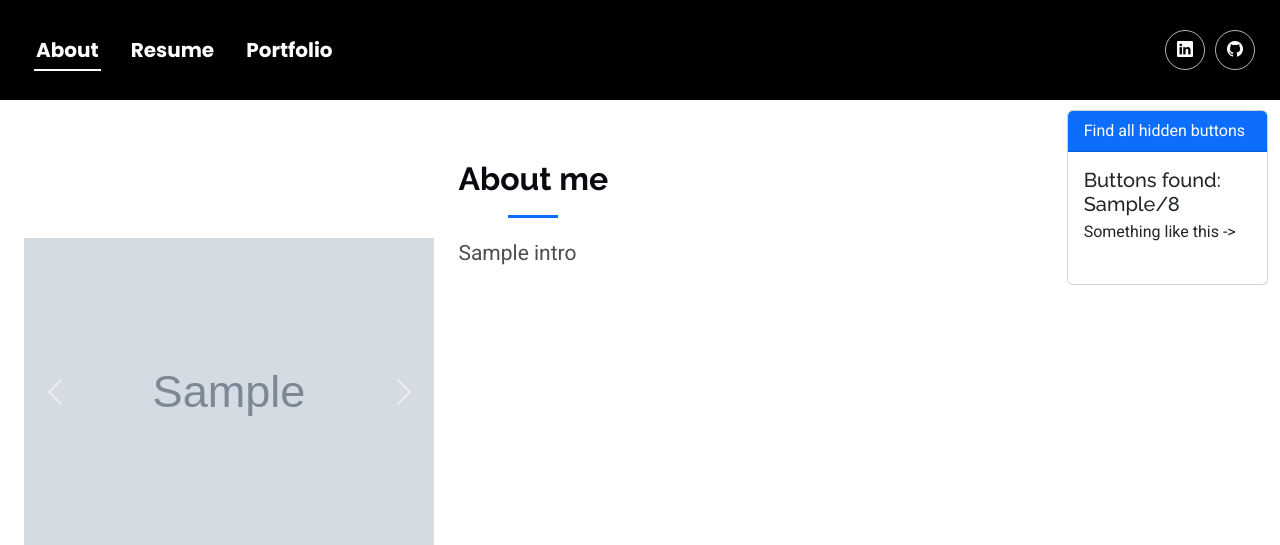
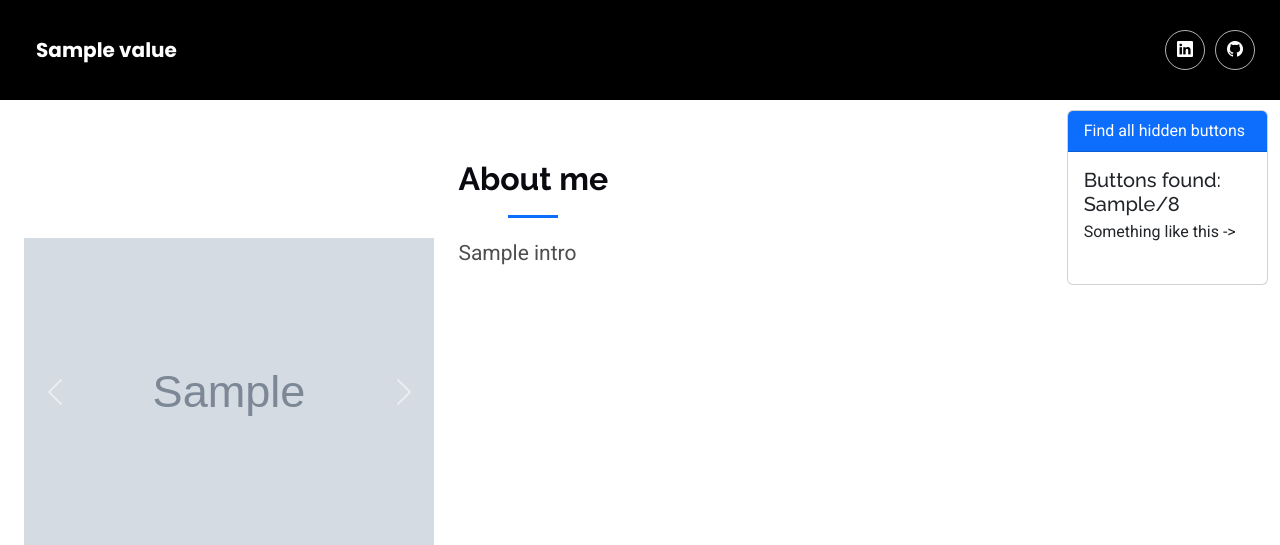
Before and after one commit to KingBubIII/portfolio_website, a Django app: template me_info/templates/me_info/about_me_home.html in a window 1280 px wide. Shown: the top 545 px of the page. Run offline with Django 5.2, Linux system fonts and the light colour scheme; the template is opened without the code that fills it: most values are stand-ins (such as "Sample title", 1, 10 or a date in 2020); grey boxes marked "Sample" are stand-in pictures; parts of the project's set-up code (start-up, migrations or seed data) failed here and were passed over; some libraries are stand-ins or nearby versions.

Commit message:
changed base html to include variable headers that scroll to elements so it works on multiple pages

```diff
--- a/me_info/static/JSON/about_me.json
+++ b/me_info/static/JSON/about_me.json
@@ -1,4 +1,7 @@
 {
+  "section_scrollers": {"about":"About",
+                        "resume":"Resume",
+                        "portfolio":"Portfolio"},
   "intro": "Welcome to my website and thank you for visiting! I'm Caleb Richardson, a dedicated Python developer and avid self-learner with a passion for traveling. My coding journey began in high school and has continued to grow ever since. I specialize in Python and am excited to grow in my programming career.\n\nOn this site, you'll find a showcase of my project portfolio, complete with links to deployed projects and initial production environments. I am always ready and eager to connect with others, expand my portfolio, and enhance my skills. Please feel free to reach out to me on any listed social media platforms.",
   "education": [
     {
--- a/printing/static/JSON/about_printing.json
+++ b/printing/static/JSON/about_printing.json
@@ -1,4 +1,6 @@
 {
+    "section_scrollers": {"about":"About",
+                        "message":"Message"},
     "intro": "Looking for high-quality 3D prints? I offer custom printing services for ready-made models, ensuring precise detail and a smooth finish. Whether you need miniatures, game accessories, prototypes, or artistic pieces, I'll bring your files to life with durable materials and professional results. Reach out for pricing, material options, and project inquiries - let's get your model printed!\n\nTo find a model I suggest checking out Thingiverse, Yeggi, Printables, and Cults3D.",
     "printing_images": [
                     "IMG/dragon_coinbank_cropped.jpg",
--- a/printing/templates/printing/printing_home.html
+++ b/printing/templates/printing/printing_home.html
@@ -22,7 +22,7 @@
     <title>Contact Form #9</title>
   </head>
   <body>
-    <div class="container">
+    <div class="container" id="about">
       <div class="row align-items-stretch no-gutters contact-wrap about">
         <div class="col-md-12">
           <div class="form h-100">
@@ -62,7 +62,7 @@
       </div>
     </div>
 
-    <div id="email-form" class="container">
+    <div id="message" class="container">
       <div class="row align-items-stretch no-gutters contact-wrap">
         <div class="col-md-12">
           <div class="form h-100">
--- a/printing/views.py
+++ b/printing/views.py
@@ -34,7 +34,8 @@ def printingHome(request):
     context = {"email_sent": request.session["email_sent"],
                 "email_form": request.session["email_form"],
                 "printing_img_paths": printing_info["printing_images"],
-                "intro": printing_info["intro"]}
+                "intro": printing_info["intro"],
+                "section_scrollers": printing_info["section_scrollers"]}
 
     return render(request, "printing_home.html", context)
 
--- a/templates/portfolio_website/base.html
+++ b/templates/portfolio_website/base.html
@@ -35,9 +35,9 @@
   <header id="header" class="d-flex sticky-top">
     <nav id="navmenu" class="navmenu col">
       <ul>
-        <li><a href="#about">About</a></li>
-        <li><a href="#resume">Resume</a></li>
-        <li><a href="#portfolio">Portfolio</a></li>
+        {% for key, value in section_scrollers.items%}
+        <li><a href="#{{ key }}">{{ value }}</a></li>
+        {% endfor %}
         <li><a href="#" hx-get="/click?id=0" hx-target="#buttons-found" hx-swap="innerHTML"> </a></li>
         {% comment %} <li class="dropdown"><a href="#"><span>Dropdown</span> <i class="bi bi-chevron-down toggle-dropdown"></i></a>
           <ul>
```
